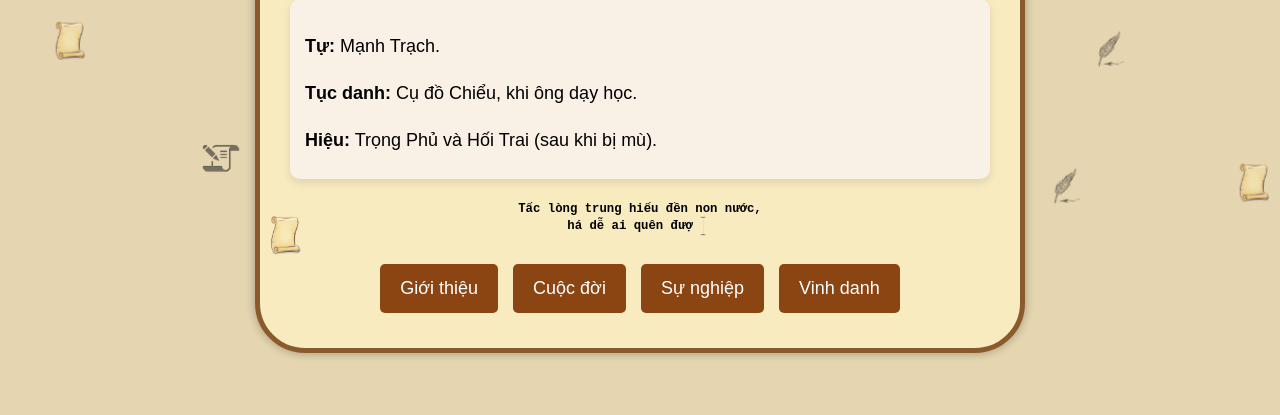
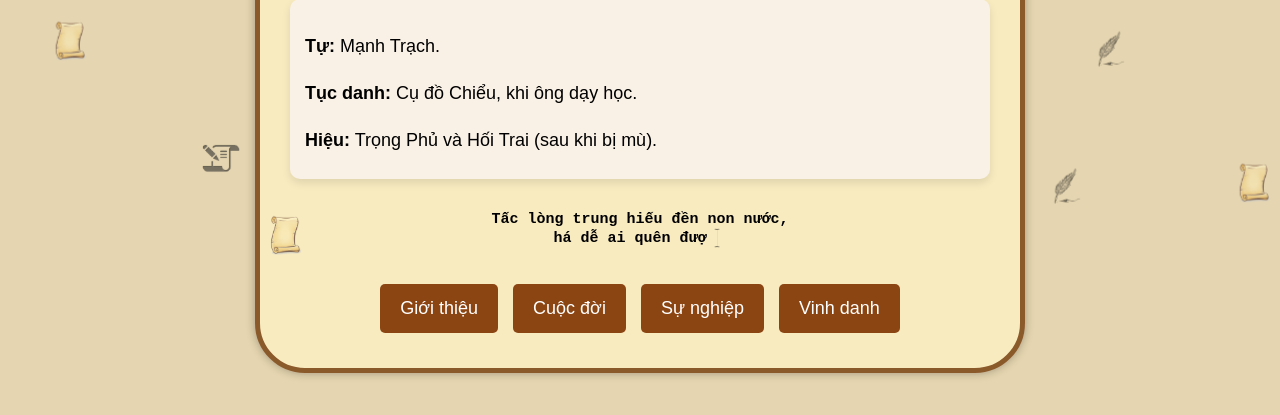
Before and after one commit to qnhat24/nguyen-dinh-chieu, a plain HTML site: page index.html in a window 1280 px wide. Shown: the part 467-882 px from the top of the page. Drawn offline with Linux system fonts and the light colour scheme.

Commit message:
Update style.css

```diff
--- a/style.css
+++ b/style.css
@@ -254,15 +254,15 @@ ul li {
 .quotes-container {
     position: relative;
     width: 100%;
-    height: 80px;
+    height: 100px;
     overflow: hidden;
-    font-size: 12px;
+    font-size: 15px;
     font-family: 'Courier New', Courier, monospace;
     display: flex;
     justify-content: center;
     align-items: center;
     word-wrap: break-word;
-    padding: 0 10px;
+    padding: 0 5px;
     box-sizing: border-box;
 }
 
@@ -286,14 +286,14 @@ ul li {
 
 #quote-text {
     position: relative;
-    font-size: 12.3px;
+    font-size: 15px;
     font-family: 'Courier New', Courier, monospace;
     font-weight: bold;
     color: black;
     white-space: nowrap;
     text-align: center;
     width: 90%;
-    max-width: 500px;
+    max-width: 700px;
     margin: 0 auto;
-    padding: 10px;
+    padding: 5px;
 }
```
